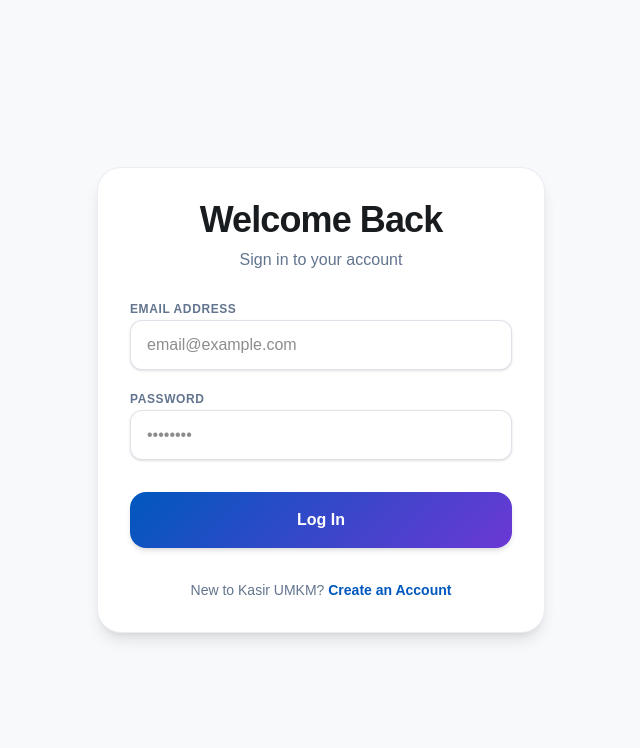
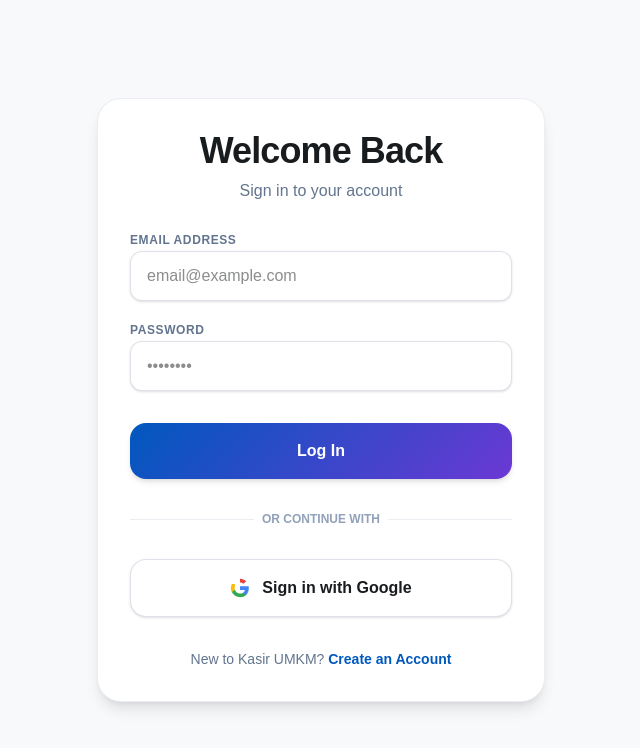
Before and after one commit to Dutaywn/kasirUMKM, a Next.js app: page /page/login in a window 1280 px wide. Shown: the top 748 px of the page, without its empty margins (319-959 px from the left). Built offline with nearby package versions, Linux system fonts and the light colour scheme; no server answers.

Commit message:
implement google auth

```diff
--- /dev/null
+++ b/src/app/page/auth-success/page.tsx
@@ -0,0 +1,91 @@
+"use client";
+
+import { useEffect, useState, Suspense } from "react";
+import { useRouter, useSearchParams } from "next/navigation";
+import { authService } from "@/service/authService";
+import { Loader2 } from "lucide-react";
+
+function AuthSuccessContent() {
+  const router = useRouter();
+  const searchParams = useSearchParams();
+  const [status, setStatus] = useState("Authenticating...");
+  const [error, setError] = useState<string | null>(null);
+
+  useEffect(() => {
+    const token = searchParams.get("token");
+
+    if (token) {
+      handleAuth(token);
+    } else {
+      setError("No authentication token found.");
+      setTimeout(() => router.push("/page/login"), 3000);
+    }
+  }, [searchParams, router]);
+
+  const handleAuth = async (token: string) => {
+    try {
+      setStatus("Fetching user profile...");
+      authService.setToken(token);
+
+      const user = await authService.getProfile(token);
+      authService.setUser(user);
+
+      setStatus("Success! Redirecting...");
+      router.push("/page/dashboard");
+    } catch (err: any) {
+      console.error("Auth error:", err);
+      setError("Failed to complete authentication. Please try again.");
+      setTimeout(() => router.push("/page/login"), 3000);
+    }
+  };
+
+  return (
+    <div className="min-h-screen bg-surface flex flex-col items-center justify-center p-4 font-body">
+      <div className="w-full max-w-md bg-white border border-outline-variant/30 rounded-3xl shadow-xl p-10 text-center space-y-6">
+        {!error ? (
+          <>
+            <div className="flex justify-center">
+              <div className="relative">
+                <div className="w-20 h-20 border-4 border-primary/20 border-t-primary rounded-full animate-spin"></div>
+                <div className="absolute inset-0 flex items-center justify-center">
+                  <div className="w-12 h-12 bg-primary/10 rounded-full flex items-center justify-center">
+                    <Loader2 className="w-6 h-6 text-primary animate-pulse" />
+                  </div>
+                </div>
+              </div>
+            </div>
+            <div className="space-y-2">
+              <h1 className="text-2xl font-black text-on-surface">Almost There</h1>
+              <p className="text-slate-500 font-medium">{status}</p>
+            </div>
+          </>
+        ) : (
+          <>
+            <div className="w-20 h-20 bg-error/10 rounded-full flex items-center justify-center mx-auto">
+              <svg className="w-10 h-10 text-error" fill="none" viewBox="0 0 24 24" stroke="currentColor">
+                <path strokeLinecap="round" strokeLinejoin="round" strokeWidth={2} d="M6 18L18 6M6 6l12 12" />
+              </svg>
+            </div>
+            <div className="space-y-2">
+              <h1 className="text-2xl font-black text-error">Authentication Failed</h1>
+              <p className="text-slate-500 font-medium">{error}</p>
+              <p className="text-xs text-slate-400 pt-4">Redirecting you to login page...</p>
+            </div>
+          </>
+        )}
+      </div>
+    </div>
+  );
+}
+
+export default function AuthSuccessPage() {
+  return (
+    <Suspense fallback={
+      <div className="min-h-screen bg-surface flex items-center justify-center">
+        <Loader2 className="w-10 h-10 text-primary animate-spin" />
+      </div>
+    }>
+      <AuthSuccessContent />
+    </Suspense>
+  );
+}
--- a/src/app/page/login/page.tsx
+++ b/src/app/page/login/page.tsx
@@ -86,6 +86,41 @@ export default function LoginPage() {
           </button>
         </form>
 
+        <div className="relative py-2">
+          <div className="absolute inset-0 flex items-center">
+            <div className="w-full border-t border-outline-variant/30"></div>
+          </div>
+          <div className="relative flex justify-center text-xs uppercase">
+            <span className="bg-white px-2 text-slate-400 font-bold">Or continue with</span>
+          </div>
+        </div>
+
+        <button
+          type="button"
+          onClick={() => authService.loginWithGoogle()}
+          className="w-full bg-white border border-outline-variant/50 hover:bg-slate-50 text-on-surface font-bold py-4 rounded-2xl shadow-sm active:scale-[0.98] transition-all flex items-center justify-center gap-3"
+        >
+          <svg className="w-5 h-5" viewBox="0 0 24 24">
+            <path
+              d="M22.56 12.25c0-.78-.07-1.53-.2-2.25H12v4.26h5.92c-.26 1.37-1.04 2.53-2.21 3.31v2.77h3.57c2.08-1.92 3.28-4.74 3.28-8.09z"
+              fill="#4285F4"
+            />
+            <path
+              d="M12 23c2.97 0 5.46-.98 7.28-2.66l-3.57-2.77c-.98.66-2.23 1.06-3.71 1.06-2.86 0-5.29-1.93-6.16-4.53H2.18v2.84C3.99 20.53 7.7 23 12 23z"
+              fill="#34A853"
+            />
+            <path
+              d="M5.84 14.1c-.22-.66-.35-1.36-.35-2.1s.13-1.44.35-2.1V7.06H2.18C1.43 8.55 1 10.22 1 12s.43 3.45 1.18 4.94l3.66-2.84z"
+              fill="#FBBC05"
+            />
+            <path
+              d="M12 5.38c1.62 0 3.06.56 4.21 1.64l3.15-3.15C17.45 2.09 14.97 1 12 1 7.7 1 3.47 2.18 7.06l3.66 2.84c.87-2.6 3.3-4.52 6.16-4.52z"
+              fill="#EA4335"
+            />
+          </svg>
+          Sign in with Google
+        </button>
+
         <div className="text-center pt-2">
           <p className="text-slate-500 text-sm font-medium">
             New to Kasir UMKM?{" "}
--- a/src/service/authService.ts
+++ b/src/service/authService.ts
@@ -47,11 +47,37 @@ export const authService = {
     // await fetch(`${BASE_URL}/auth/logout`, { method: "POST" });
   },
 
+  async loginWithGoogle() {
+    window.location.href = `${BASE_URL}/auth/google`;
+  },
+
+  async getProfile(token: string) {
+    const response = await fetch(`${BASE_URL}/auth/me`, {
+      method: "GET",
+      headers: {
+        "Authorization": `Bearer ${token}`,
+      },
+    });
+
+    if (!response.ok) {
+      throw new Error("Failed to fetch user profile");
+    }
+
+    const data = await response.json();
+    return data.user || data; // Handle different response structures
+  },
+
   getToken() {
     if (typeof window !== "undefined") {
       return localStorage.getItem("token");
     }
     return null;
+  },
+
+  setToken(token: string) {
+    if (typeof window !== "undefined") {
+      localStorage.setItem("token", token);
+    }
   },
 
   getUser() {
@@ -61,4 +87,10 @@ export const authService = {
     }
     return null;
   },
+
+  setUser(user: any) {
+    if (typeof window !== "undefined") {
+      localStorage.setItem("user", JSON.stringify(user));
+    }
+  },
 };
```
Also changed, not shown: 1 other file (tests, documents, lock files or other folders).
